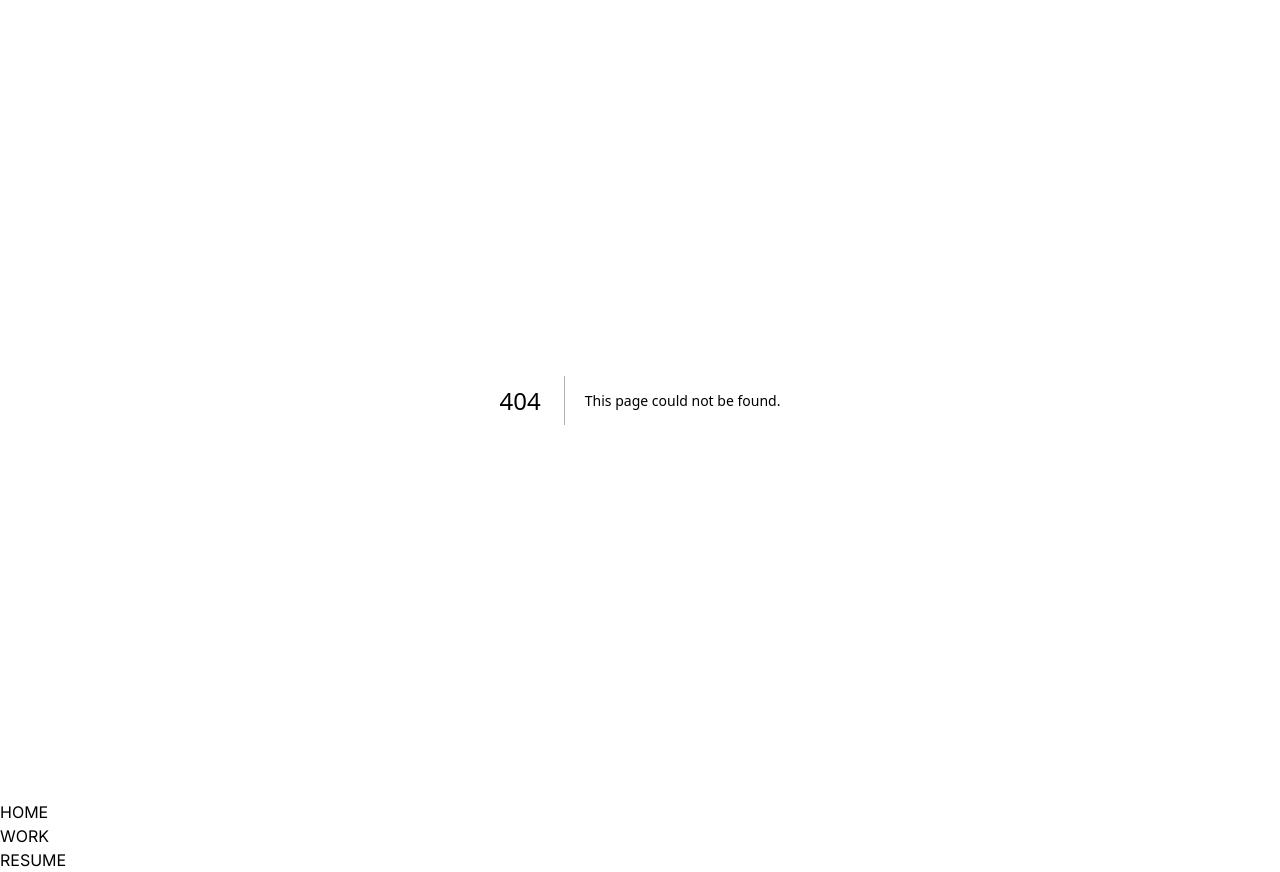
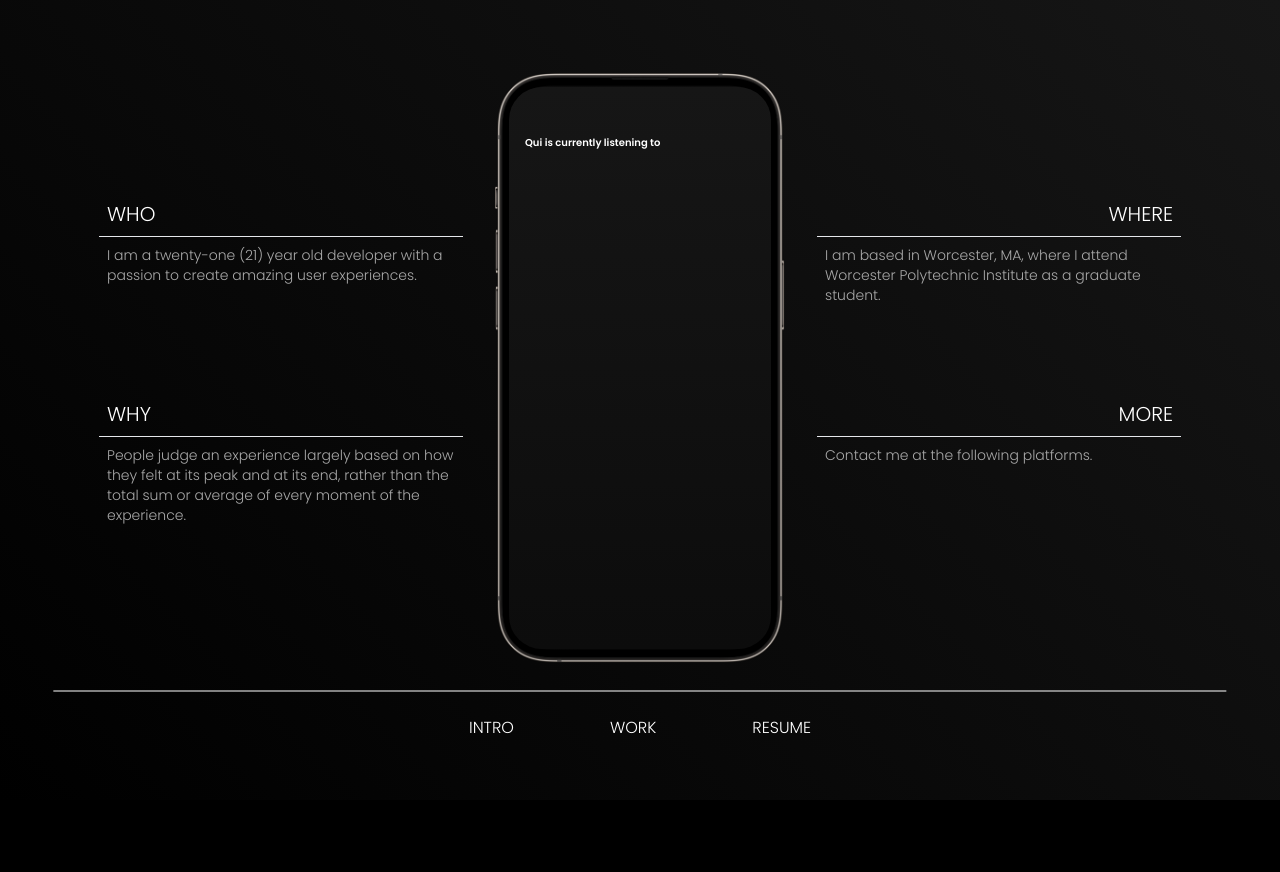
Before and after one commit to quinguyen-dev/.com, a Next.js app: page /intro in a window 1280 px wide. Before the commit this address had no page. After the commit the page ends 800 px from the top, so only its background shows below. Built offline with nearby package versions, Linux system fonts and the light colour scheme.

Commit message:
[🚧] Home page structure completed.

```diff
--- a/next.config.js
+++ b/next.config.js
@@ -4,7 +4,7 @@ const nextConfig = {
     return [
       {
         source: "/",
-        destination: "/home",
+        destination: "/intro",
         permanent: true,
       },
     ];
--- a/src/app/globals.css
+++ b/src/app/globals.css
@@ -2,26 +2,6 @@
 @tailwind components;
 @tailwind utilities;
 
-:root {
-  --foreground-rgb: 0, 0, 0;
-  --background-start-rgb: 214, 219, 220;
-  --background-end-rgb: 255, 255, 255;
+body {
+  background: linear-gradient(225deg, #161616 0%, rgba(0, 0, 0, 0.69) 100%);
 }
-
-@media (prefers-color-scheme: dark) {
-  :root {
-    --foreground-rgb: 255, 255, 255;
-    --background-start-rgb: 0, 0, 0;
-    --background-end-rgb: 0, 0, 0;
-  }
-}
-
-body {
-  color: rgb(var(--foreground-rgb));
-  background: linear-gradient(
-      to bottom,
-      transparent,
-      rgb(var(--background-end-rgb))
-    )
-    rgb(var(--background-start-rgb));
-}
--- a/src/app/home/page.tsx
+++ /dev/null
@@ -1,3 +0,0 @@
-export default function HomePage() {
-  return <div>page</div>;
-}
--- /dev/null
+++ b/src/app/intro/page.tsx
@@ -0,0 +1,77 @@
+import Image from "next/image";
+import Phone from "../../../public/images/space-black.png";
+
+function IntroCard({
+  header,
+  children,
+  right = false,
+}: {
+  header: string;
+  children: React.ReactElement;
+  right?: boolean;
+}) {
+  return (
+    <div className="flex max-w-[364px] flex-col">
+      <h1 className={`px-2 text-xl ${right ? "text-right" : "text-left"}`}>
+        {header}
+      </h1>
+      <hr className="my-2" />
+      <div className={`px-2 [&>p]:${right ? "text-right" : "text-left"}`}>
+        {children}
+      </div>
+    </div>
+  );
+}
+
+export default function IntroPage() {
+  return (
+    <div className="flex h-full w-full select-none items-center justify-center space-x-8">
+      {/* <!-- Left-mosttext-left information cards --> */}
+      <div className="grid h-[400px] grid-rows-2">
+        <IntroCard header="WHO">
+          <p className="text-sm text-[#A9A9A9]">
+            I am a twenty-one (21) year old developer with a passion to create
+            amazing user experiences.
+          </p>
+        </IntroCard>
+        <IntroCard header="WHY">
+          <p className="text-sm text-[#A9A9A9]">
+            People judge an experience largely based on how they felt at its
+            peak and at its end, rather than the total sum or average of every
+            moment of the experience.
+          </p>
+        </IntroCard>
+      </div>
+
+      {/* <!-- Phone render --> */}
+      <div className="relative -translate-y-8">
+        <Image
+          src={Phone}
+          alt="iPhone 12"
+          width={290}
+          className="max-w-[290px]"
+        />
+        <div className="absolute left-1/2 top-1/2 flex h-[562px] w-[262px] -translate-x-1/2 -translate-y-1/2 transform flex-col rounded-[33px] bg-[linear-gradient(180deg,_#161616_0%,_#0C0C0C_100%)] p-4">
+          <small className="mt-8 text-[10px] font-bold">
+            Qui is currently listening to
+          </small>
+        </div>
+      </div>
+
+      {/* <!-- Right-most information cards --> */}
+      <div className="grid h-[400px] grid-rows-2">
+        <IntroCard header="WHERE" right>
+          <p className="text-sm text-[#A9A9A9]">
+            I am based in Worcester, MA, where I attend Worcester Polytechnic
+            Institute as a graduate student.
+          </p>
+        </IntroCard>
+        <IntroCard header="MORE" right>
+          <p className="text-sm text-[#A9A9A9]">
+            Contact me at the following platforms.
+          </p>
+        </IntroCard>
+      </div>
+    </div>
+  );
+}
--- a/src/app/layout.tsx
+++ b/src/app/layout.tsx
@@ -1,9 +1,8 @@
 import "./globals.css";
-import { Inter } from "next/font/google";
+import { Poppins } from "next/font/google";
 import Link from "next/link";
-import type { LinkProps } from "next/";
 
-const inter = Inter({ subsets: ["latin"] });
+const poppins = Poppins({ subsets: ["latin"], weight: ["300", "600"] });
 
 export const metadata = {
   title: "Qui Nguyen's Portfolio Website",
@@ -24,13 +23,13 @@ export default function RootLayout({
   children: React.ReactNode;
 }) {
   return (
-    <html lang="en">
-      <body className={inter.className}>
-        {children}
-        <nav>
-          <ul>
+    <html lang="en" className={poppins.className}>
+      <body className="flex h-screen flex-col bg-black text-white">
+        <main className="min-h-screen">{children}</main>
+        <nav className="absolute bottom-0 left-1/2 w-11/12 -translate-x-1/2 -translate-y-1/2 transform border-t border-white">
+          <ul className="flex justify-center space-x-24 py-6">
             <li>
-              <Link href="/home">HOME</Link>
+              <Link href="/intro">INTRO</Link>
             </li>
             <li>
               <Link href="/work">WORK</Link>
--- a/src/app/resume/page.tsx
+++ b/src/app/resume/page.tsx
@@ -1,3 +1,3 @@
 export default function ResumePage() {
-  return <div>page</div>;
+  return <div>Resume</div>;
 }
--- a/src/app/work/page.tsx
+++ b/src/app/work/page.tsx
@@ -1,3 +1,3 @@
 export default function WorkPage() {
-  return <div>This is a page</div>;
+  return <div>Work</div>;
 }
```
Also changed, not shown: package.json (+8 -2 lines), public/images/space-black.png (added), src/components/InformationCard/InformationCard.tsx (added), 1 other file (tests, documents, lock files or other folders).
